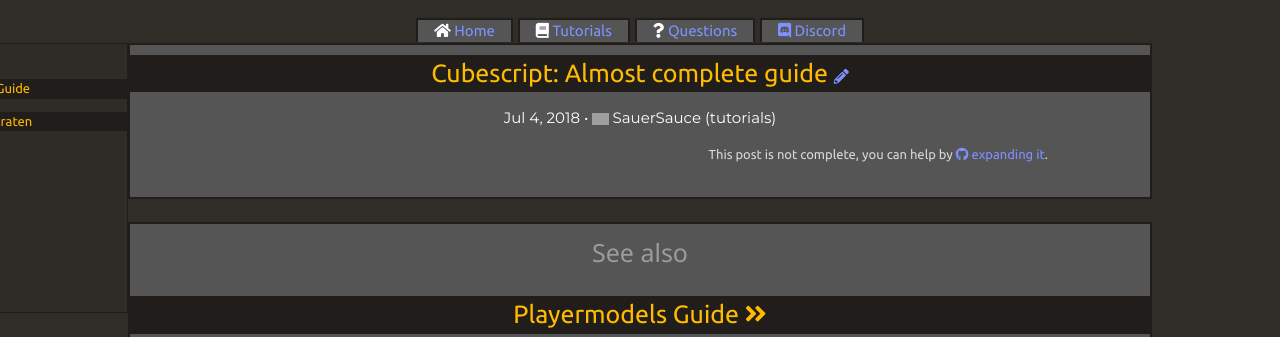
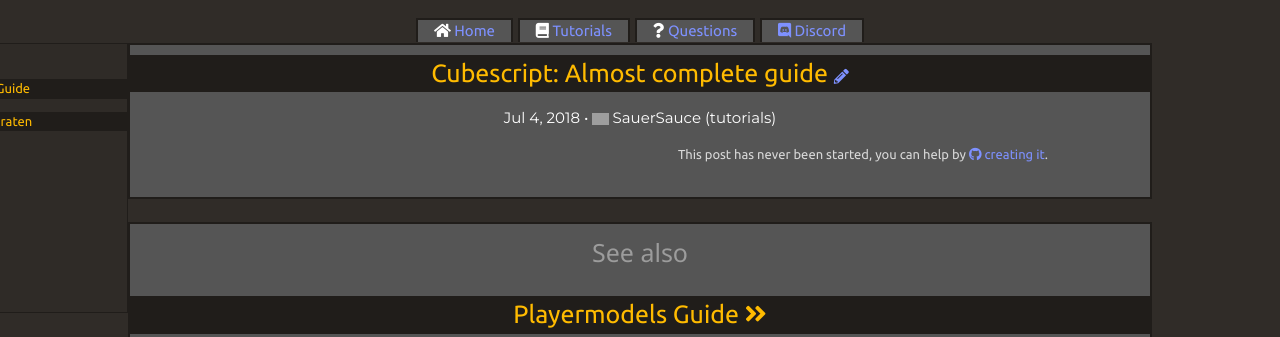
Before and after one commit to sauer-sauce/sauer-sauce.github.io, a Jekyll site: the page built from _posts/2018-07-04-cubescript-guide.markdown, in a window 1280 px wide. Shown: the top 337 px of the page. Built offline with Jekyll 4.4.1, drawn with Linux system fonts in a browser that asks for light colours; nearby versions of some CDN libraries; grey boxes are pictures that could not be loaded.

Commit message:
Post Footer

```diff
--- a/_layouts/post.html
+++ b/_layouts/post.html
@@ -42,13 +42,23 @@
 					{{ page.date | date: "%b %-d, %Y" }}{% if page.author %} •
 					<img style="width: 2%; heigth: 2%" src="https://api.adorable.io/avatars/5/{{ page.author }}.png"/>
 					{{ page.author }} ({{ page.categories }}) {% endif %}{% if page.meta %} • {{ page.meta }}{% endif %}</p>
-				{% assign contente = post.content | strip_newlines %}
-				{% if contente == "" %}
-				<p style="text-align: right;">This post is not complete, you can help by <a target="_blank" href="https://github.com/sauer-sauce/sauer-sauce.github.io/tree/contribution/{{page.path}}"><i class="fab fa-github"></i> expanding it</a>.</p>
-				{% else %}
 				<article style="text-align: justify; font-size: 15px;">
 					{{ content }}
 				</article>
+
+				{% assign contente = page.content | strip_newlines %}
+				{% if contente == "" %}
+					<p style="text-align: right;">
+					This post has never been started, you can help by
+					<a target="_blank" href="https://github.com/sauer-sauce/sauer-sauce.github.io/tree/contribution/{{page.path}}">
+					<i class="fab fa-github"></i> creating it</a>.</p>
+
+				{% else %}
+
+					<p style="text-align: right; font-size: 14px;">
+					This post is not complete? You can help by
+					<a target="_blank" href="https://github.com/sauer-sauce/sauer-sauce.github.io/tree/contribution/{{page.path}}">
+					<i class="fab fa-github"></i> expanding it</a>.</p>
 				{% endif %}
 			</header>
 		</div>
```
